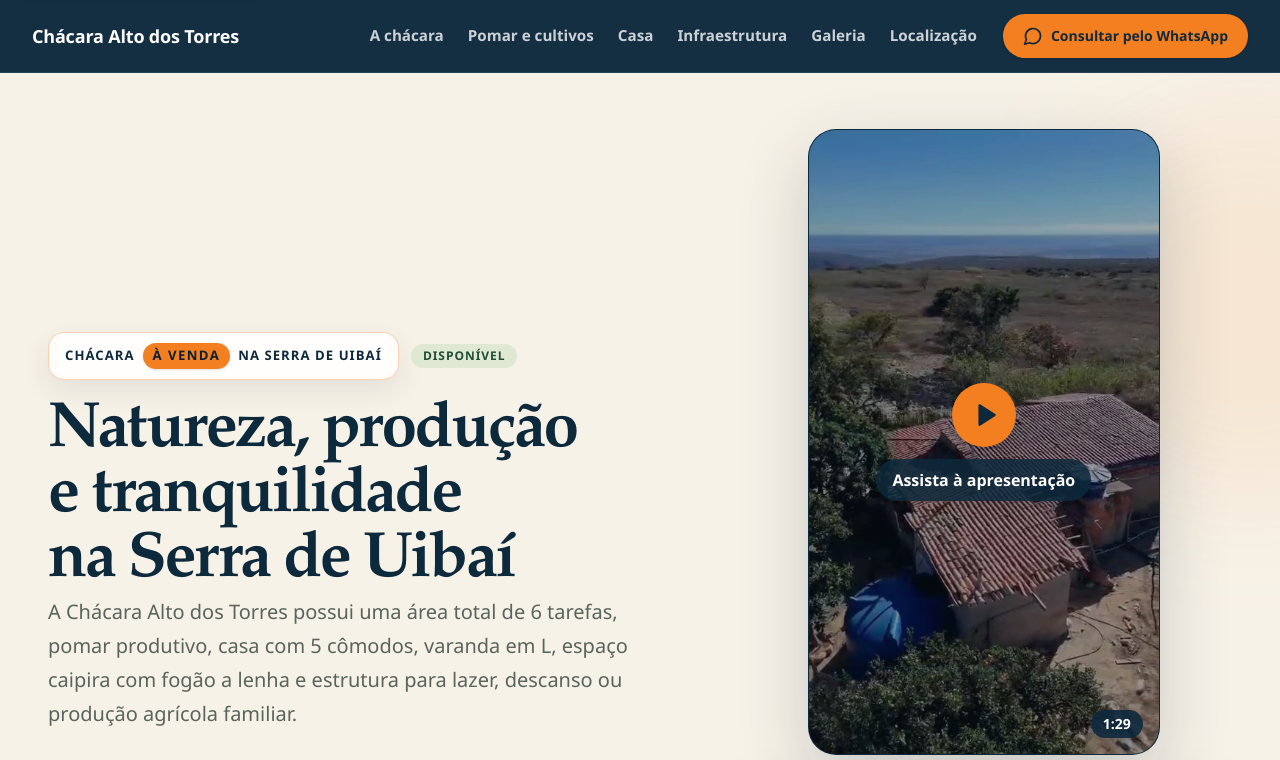
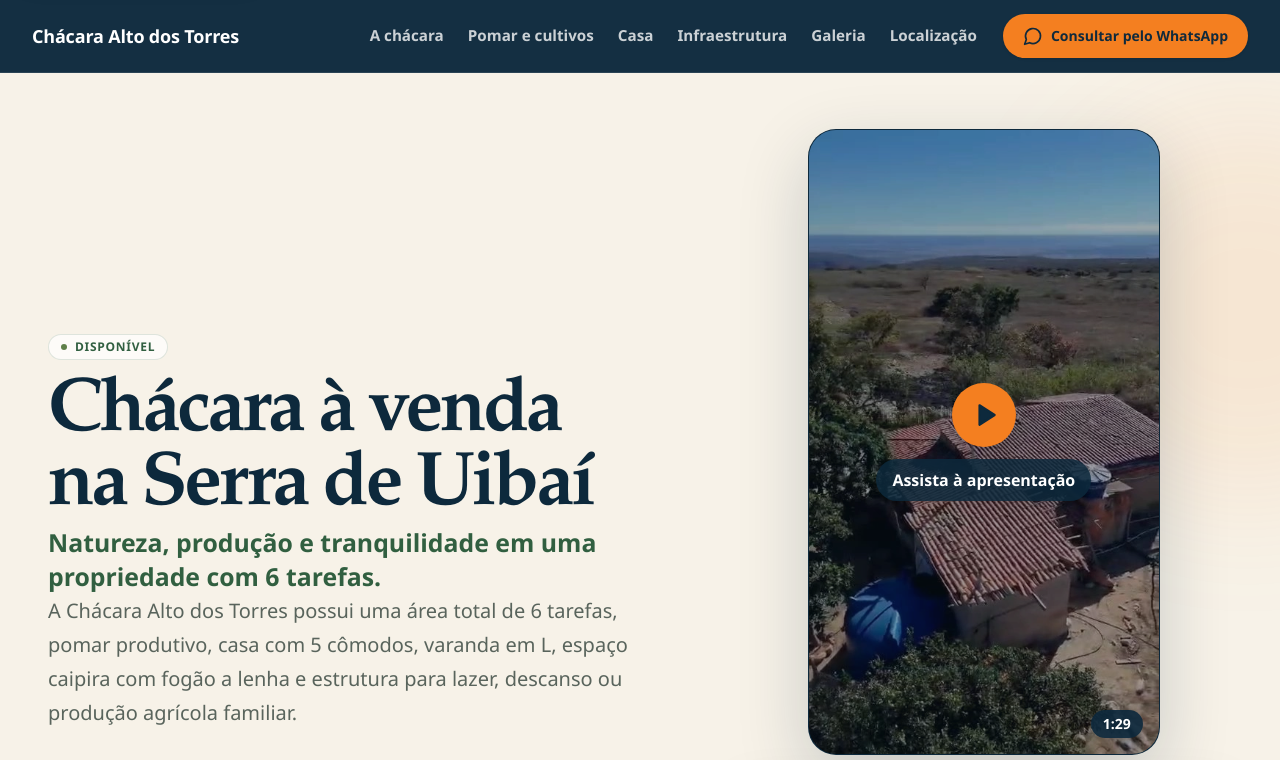
Before and after one commit to iLeviz25/chacara-alto-dos-torres, a Next.js app: page / in a window 1280 px wide. Shown: the top 760 px of the page. Built offline with nearby package versions, Linux system fonts and the light colour scheme.

Commit message:
Reorganiza mensagem de venda na abertura

```diff
--- a/app/globals.css
+++ b/app/globals.css
@@ -144,13 +144,6 @@ img {
   line-height: 0.98;
 }
 
-.hero-title {
-  font-size: clamp(2.05rem, 5vw, 4.15rem);
-  font-weight: 600;
-  letter-spacing: -0.038em;
-  line-height: 1.02;
-}
-
 .section-title {
   color: var(--forest);
   font-family: "Iowan Old Style", "Palatino Linotype", Palatino, Georgia, serif;
--- a/src/components/StaticSections.tsx
+++ b/src/components/StaticSections.tsx
@@ -124,10 +124,6 @@ export function HeroSection({
   statusContent,
   contactAction,
 }: HeroSectionProps) {
-  const saleMarker = "à venda";
-  const [eyebrowBeforeSale, eyebrowAfterSale] = content.eyebrow.split(saleMarker);
-  const hasSaleMarker = eyebrowAfterSale !== undefined;
-
   return (
     <section className="grain relative overflow-hidden bg-[#f7f2e8] pb-16 pt-8 md:pb-24 md:pt-14">
       <div
@@ -136,32 +132,28 @@ export function HeroSection({
       />
       <div className="site-container relative grid items-center gap-10 lg:grid-cols-[minmax(0,1.12fr)_minmax(18rem,0.88fr)] lg:gap-14">
         <div>
-          <div className="mb-5 flex flex-wrap items-center gap-3">
-            <p className="inline-flex flex-wrap items-center gap-x-2 gap-y-1 rounded-2xl border border-[#f47f20]/35 bg-white/90 px-4 py-2.5 text-[0.82rem] leading-none font-extrabold tracking-[0.08em] text-[#0d293c] uppercase shadow-[0_10px_28px_rgba(13,41,60,0.09)]">
-              {hasSaleMarker ? (
-                <>
-                  <span>{eyebrowBeforeSale.trim()}</span>
-                  <strong className="rounded-full bg-[#f47f20] px-2.5 py-1.5 font-black tracking-[0.11em] text-[#081f30] shadow-sm">
-                    {saleMarker}
-                  </strong>
-                  <span>{eyebrowAfterSale.trim()}</span>
-                </>
-              ) : (
-                content.eyebrow
-              )}
-            </p>
+          <div className="mb-4 flex flex-wrap items-center gap-3">
             <span
-              className={`inline-flex rounded-full px-3 py-1 text-xs font-extrabold tracking-[0.08em] uppercase ${
+              className={`inline-flex items-center gap-2 rounded-full border px-3 py-1 text-xs font-bold tracking-[0.06em] uppercase ${
                 status === "available"
-                  ? "bg-[#dfe8d3] text-[#214d35]"
-                  : "bg-[#f8dec8] text-[#8a471d]"
+                  ? "border-[#315f40]/15 bg-white/70 text-[#315f40]"
+                  : "border-[#a96531]/15 bg-white/70 text-[#8a471d]"
               }`}
             >
+              <span
+                aria-hidden="true"
+                className={`size-1.5 rounded-full ${
+                  status === "available" ? "bg-[#5f7f49]" : "bg-[#c86d32]"
+                }`}
+              />
               {statusContent.label}
             </span>
           </div>
-          <h1 className="display-title hero-title max-w-3xl">{content.title}</h1>
-          <p className="body-large mt-6 max-w-2xl">{content.subtitle}</p>
+          <h1 className="display-title max-w-3xl">{content.title}</h1>
+          <p className="mt-5 max-w-2xl text-[clamp(1.15rem,2.2vw,1.55rem)] leading-[1.4] font-semibold text-[#315f40]">
+            {content.supportingText}
+          </p>
+          <p className="body-large mt-4 max-w-2xl">{content.subtitle}</p>
 
           {statusContent.message ? (
             <p className="mt-5 inline-flex items-start gap-2 rounded-xl border border-[#a96531]/20 bg-[#f0dfcc]/65 px-4 py-3 text-sm font-bold text-[#6b4024]">
--- a/src/content/property.ts
+++ b/src/content/property.ts
@@ -237,8 +237,8 @@ export interface PropertyContent {
     };
   };
   hero: {
-    eyebrow: string;
     title: string;
+    supportingText: string;
     subtitle: string;
     mainImage: ContentImage;
     videoPlayLabel: string;
@@ -548,8 +548,9 @@ export const property: PropertyContent = {
   },
 
   hero: {
-    eyebrow: "Chácara à venda na Serra de Uibaí",
-    title: "Natureza, produção e tranquilidade na Serra de Uibaí",
+    title: "Chácara à venda na Serra de Uibaí",
+    supportingText:
+      "Natureza, produção e tranquilidade em uma propriedade com 6 tarefas.",
     subtitle:
       "A Chácara Alto dos Torres possui uma área total de 6 tarefas, pomar produtivo, casa com 5 cômodos, varanda em L, espaço caipira com fogão a lenha e estrutura para lazer, descanso ou produção agrícola familiar.",
     mainImage: {
```
Also changed, not shown: 1 other file (tests, documents, lock files or other folders).
